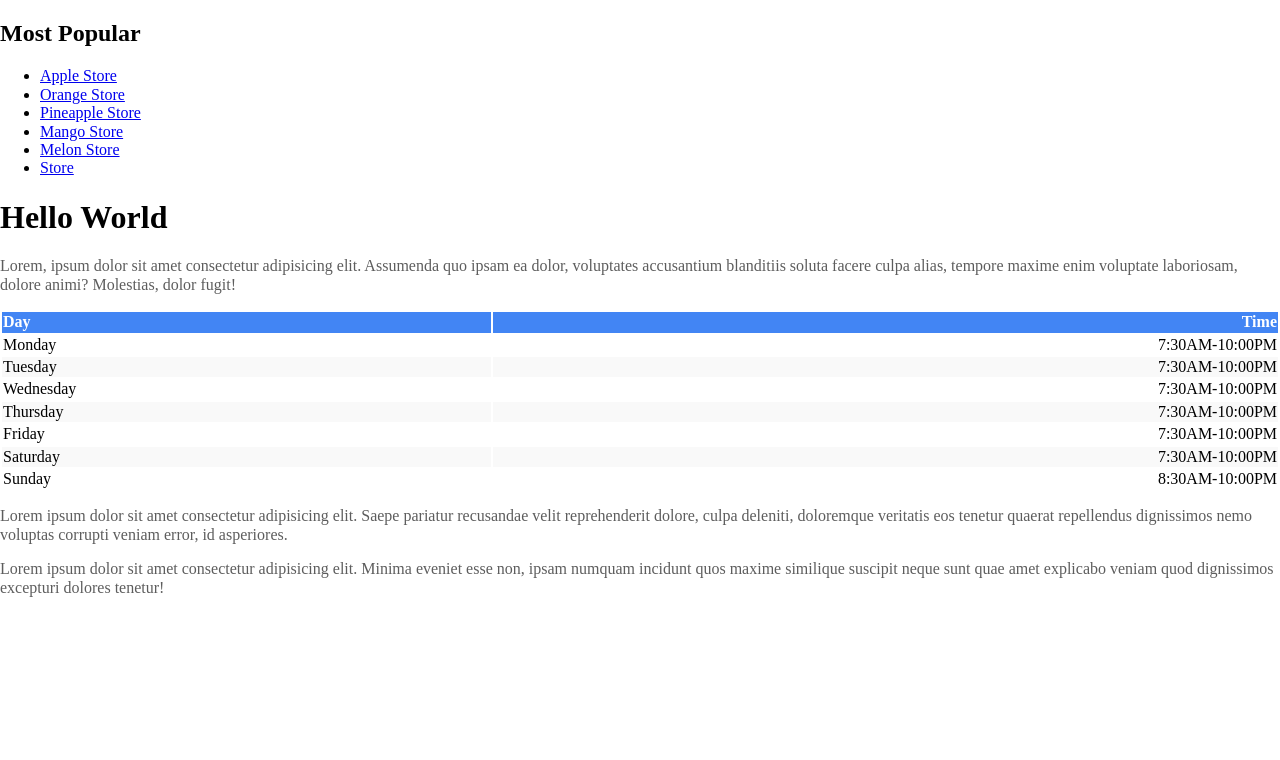
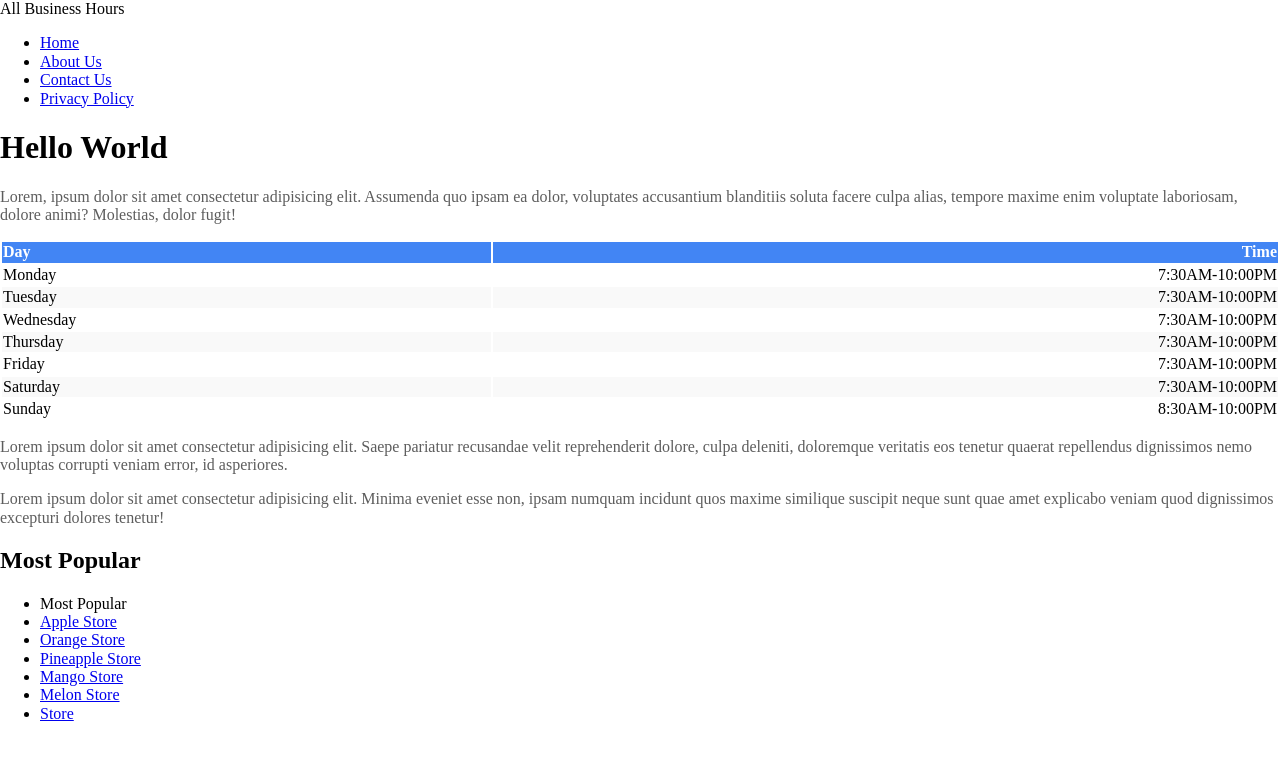
Before and after one commit to davidschneiderdev/Reverse-engineered-blog, a plain HTML site: page index.html in a window 1280 px wide. Drawn offline with nearby package versions, Linux system fonts and the light colour scheme; a web font is replaced by a local one.

Commit message:
adds header and logo to site

```diff
--- a/index.html
+++ b/index.html
@@ -11,6 +11,8 @@
             href="https://cdnjs.cloudflare.com/ajax/libs/normalize/8.0.1/normalize.min.css"
         />
 
+        <link href="https://fonts.googleapis.com/css?family=Just+Another+Hand&display=swap" rel="stylesheet">
+
         <link
             href="https://fonts.googleapis.com/css?family=Roboto|Roboto+Condensed&display=swap"
             rel="stylesheet"
@@ -19,26 +21,29 @@
         <link rel="stylesheet" href="stylesheets/styles.css" />
     </head>
     <body>
-    <div>
-      <h2 class="sidebar-heading">Most Popular</h2>
+        <header>
+            <div class="logo">
+                <div class="title">All Business Hours</div>
 
+            </div>
+            <div class="nav">
                 <ul>
-        <li><a href="https://apple.com">Apple Store</a></li>
-        <li><a href="https://apple.com">Orange Store</a></li>
-        <li><a href="https://apple.com">Pineapple Store</a></li>
-        <li><a href="https://apple.com">Mango Store</a></li>
-        <li><a href="https://apple.com">Melon Store</a></li>
-        <li><a href="https://walmart.com"> Store</a></li>
+                    <li><a href="file:///Users/davidschneider/Documents/Development/DigitalCrafts/week3/html_exercises/index.html">Home</a></li>
+                    <li><a href="file:///Users/davidschneider/Documents/Development/DigitalCrafts/week3/html_exercises/index.html">About Us</a></li>
+                    <li><a href="file:///Users/davidschneider/Documents/Development/DigitalCrafts/week3/html_exercises/index.html">Contact Us</a></li>
+                    <li><a href="file:///Users/davidschneider/Documents/Development/DigitalCrafts/week3/html_exercises/index.html">Privacy Policy</a></li>
+
                 </ul>
             </div>
-
-    <div>
+        </header>
+        <div class="container">
+            <div class="main-content">
                 <h1>Hello World</h1>
                 <p>
-        Lorem, ipsum dolor sit amet consectetur adipisicing elit. Assumenda quo
-        ipsam ea dolor, voluptates accusantium blanditiis soluta facere culpa
-        alias, tempore maxime enim voluptate laboriosam, dolore animi?
-        Molestias, dolor fugit!
+                    Lorem, ipsum dolor sit amet consectetur adipisicing elit.
+                    Assumenda quo ipsam ea dolor, voluptates accusantium
+                    blanditiis soluta facere culpa alias, tempore maxime enim
+                    voluptate laboriosam, dolore animi? Molestias, dolor fugit!
                 </p>
                 <table>
                     <thead>
@@ -81,17 +86,32 @@
                     </tbody>
                 </table>
                 <p>
-        Lorem ipsum dolor sit amet consectetur adipisicing elit. Saepe pariatur
-        recusandae velit reprehenderit dolore, culpa deleniti, doloremque
-        veritatis eos tenetur quaerat repellendus dignissimos nemo voluptas
-        corrupti veniam error, id asperiores.
+                    Lorem ipsum dolor sit amet consectetur adipisicing elit.
+                    Saepe pariatur recusandae velit reprehenderit dolore, culpa
+                    deleniti, doloremque veritatis eos tenetur quaerat
+                    repellendus dignissimos nemo voluptas corrupti veniam error,
+                    id asperiores.
                 </p>
                 <p>
-        Lorem ipsum dolor sit amet consectetur adipisicing elit. Minima eveniet
-        esse non, ipsam numquam incidunt quos maxime similique suscipit neque
-        sunt quae amet explicabo veniam quod dignissimos excepturi dolores
-        tenetur!
+                    Lorem ipsum dolor sit amet consectetur adipisicing elit.
+                    Minima eveniet esse non, ipsam numquam incidunt quos maxime
+                    similique suscipit neque sunt quae amet explicabo veniam
+                    quod dignissimos excepturi dolores tenetur!
                 </p>
+            </div>
+            <div class="sidebar">
+                <h2 class="sidebar-heading">Most Popular</h2>
+
+                <ul>
+                    <li>Most Popular</li>
+                    <li><a href="https://apple.com">Apple Store</a></li>
+                    <li><a href="https://apple.com">Orange Store</a></li>
+                    <li><a href="https://apple.com">Pineapple Store</a></li>
+                    <li><a href="https://apple.com">Mango Store</a></li>
+                    <li><a href="https://apple.com">Melon Store</a></li>
+                    <li><a href="https://walmart.com"> Store</a></li>
+                </ul>
+            </div>
         </div>
     </body>
 </html>
```
Lines whose indentation alone changed are shown as unchanged.
